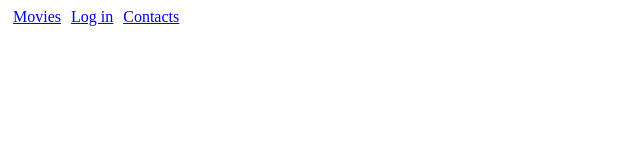
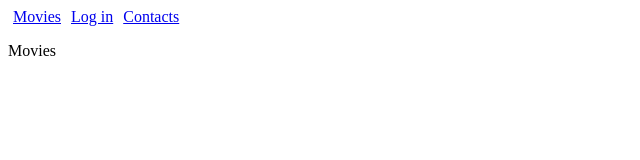
Before and after one commit to levant47/IPZLabsVarCinema, a React app in the folder frontend/: page / in a window 1280 px wide. Shown: the top 160 px of the page, without its empty margins (0-640 px from the left). Built offline with nearby package versions, Linux system fonts and the light colour scheme; the HTML template or start-up script is replaced by a standard one.

Commit message:
Add routing to 'Main'

```diff
--- a/frontend/src/main.tsx
+++ b/frontend/src/main.tsx
@@ -1,8 +1,20 @@
 import * as React from "react";
+import { Contacts } from "./contacts";
 import { Header } from "./header";
+import { LogIn } from "./login";
+import { Movies } from "./movies";
 
-export const Main = () => (
-    <>
-        <Header />
-    </>
-);
+export const Main = () => {
+    const route = location.pathname;
+    return (
+        <>
+            <Header />
+            {(route === "/" || route === "/movies") &&
+                <Movies />}
+            {route === "/login" &&
+                <LogIn />}
+            {route === "/contacts" &&
+                <Contacts />}
+        </>
+    );
+};
```
